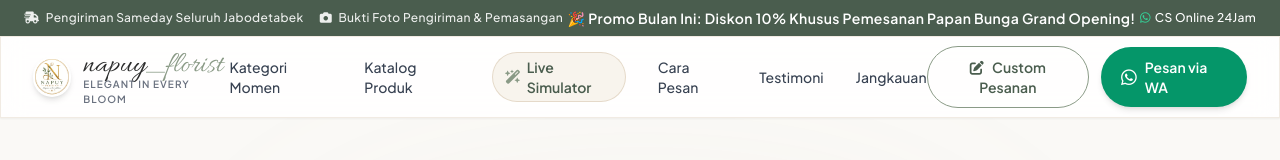
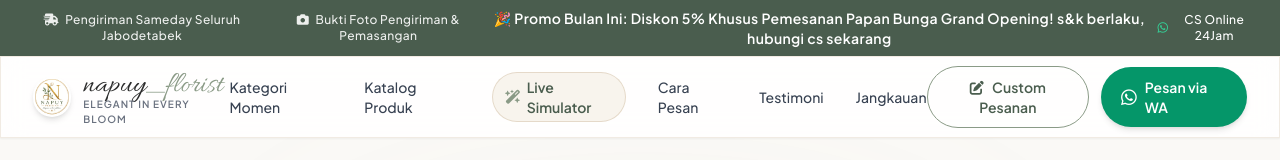
Before and after one commit to napuyflorist/napuy_florist, a plain HTML site: page index.html in a window 1280 px wide. Shown: the top 160 px of the page. Drawn offline with nearby package versions, Linux system fonts and the light colour scheme; a web font is replaced by a local one.

Commit message:
Update index.html

```diff
--- a/index.html
+++ b/index.html
@@ -100,7 +100,7 @@
             <span><i class="fa-solid fa-camera mr-1"></i> Bukti Foto Pengiriman & Pemasangan</span>
         </div>
         <div class="mx-auto sm:mx-0 font-semibold">
-            🎉 Promo Bulan Ini: Diskon 10% Khusus Pemesanan Papan Bunga Grand Opening!
+            🎉 Promo Bulan Ini: Diskon 5% Khusus Pemesanan Papan Bunga Grand Opening! s&k berlaku, hubungi cs sekarang
         </div>
         <a href="https://wa.me/6288809329129" target="_blank" class="hidden md:inline-flex items-center hover:underline text-xs">
             <i class="fa-brands fa-whatsapp mr-1 text-emerald-400"></i> CS Online 24Jam
```
